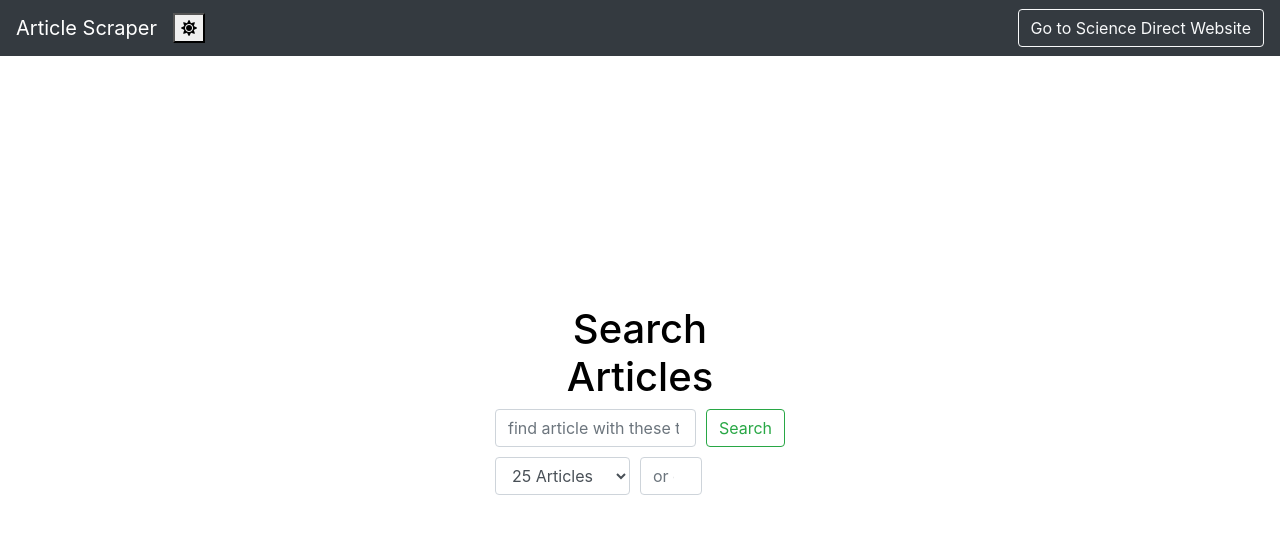
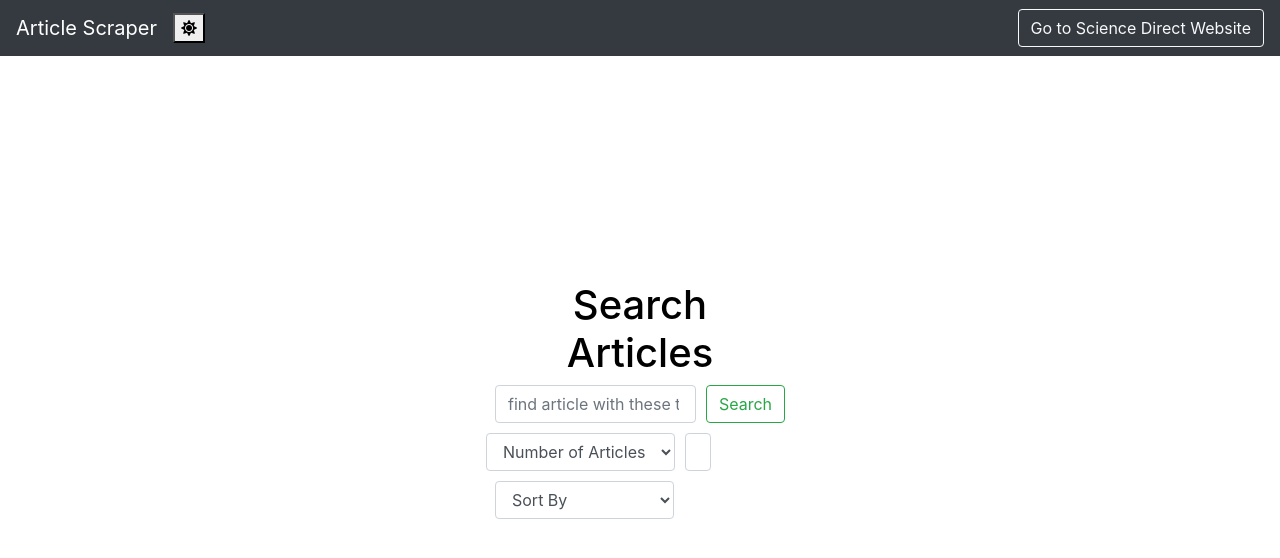
Before and after one commit to essenlikcia/Scrape_Science_Direct, a Django app: page / in a window 1280 px wide. Shown: the top 558 px of the page. Run offline with Django 5.2, Linux system fonts and the light colour scheme.

Commit message:
added sort by functionality, link to cor. author's orcid page.

```diff
--- a/website/models.py
+++ b/website/models.py
@@ -3,6 +3,7 @@ from django.db import models
 
 class Author(models.Model):
     name = models.CharField(max_length=250)
+    orcid_id = models.CharField(max_length=200, null=True, blank=True)
 
 
 class Record(models.Model):
--- a/website/templates/home.html
+++ b/website/templates/home.html
@@ -45,6 +45,12 @@
         .custom-number {
             margin-right: 83px;
         }
+        .sort-by select.form-control {
+            width: 179px;
+        }
+        .article-selection select.form-control {
+            width: 200px;
+        }
     </style>
 </head>
 <body>
@@ -59,6 +65,7 @@
         </div>
         <div class="form-element article-selection">
             <select class="form-control select2" aria-label="Article Selection" name="articles" id="articles">
+                <option value="" disabled selected>Number of Articles</option>
                 <option value="25">25 Articles</option>
                 <option value="50">50 Articles</option>
                 <option value="100">100 Articles</option>
@@ -66,6 +73,14 @@
             <input class="form-control custom-number me-2" type="number" aria-label="Article Selection"
                    id="custom_articles" name="custom_articles" min="1" max="1000" placeholder="or custom number">
         </div>
+        <div class="form-element sort-by">
+            <select class="form-control select2" aria-label="Sort By" name="sort_by" id="sort_by">
+                <option value="" disabled selected>Sort By</option>
+                <option value="relevance">Relevance</option>
+                <option value="newest">Newest</option>
+                <option value="oldest">Oldest</option>
+            </select>
+        </div>
     </form>
     </div>
 </body>
--- a/website/views.py
+++ b/website/views.py
@@ -5,6 +5,7 @@ from django.shortcuts import render
 from dotenv import load_dotenv
 from bs4 import BeautifulSoup
 from .models import Record, Author
+from .utils.soup_helper import get_parsed_html
 
 
 def home(request):
@@ -15,7 +16,6 @@ def home(request):
     records = Record.objects.all()
     return render(request, 'search_results.html', {'records': records})'''
 
-
 load_dotenv()
 api_key = os.getenv('API_KEY')
 
@@ -23,7 +23,11 @@ api_key = os.getenv('API_KEY')
 def search(request):
     if request.method == 'POST':
         query = request.POST.get('query')
-        articles_number = int(request.POST.get('articles'))
+
+        if not query:
+            return render(request, 'home.html', {'error': 'Please enter a search query.'})
+
+        articles_number = int(request.POST.get('articles', 25))
         custom_articles_number = request.POST.get('custom_articles')
         Record.objects.all().delete()
         Author.objects.all().delete()
@@ -79,8 +83,12 @@ def search(request):
         for paper in papers:
             authors_list = paper['authors'].split(', ')
             authors_objs = []
+            pii = paper['pii']
             for author_name in authors_list:
-                author, created = Author.objects.get_or_create(name=author_name.strip())
+                orcid_id = None
+                if author_name == paper['corresponding_author']:
+                    orcid_id = search_corresponding_author_orcid_id(pii)
+                author, created = Author.objects.get_or_create(name=author_name.strip(), defaults={'orcid_id': orcid_id})
                 authors_objs.append(author)
             record = Record.objects.create(
                 title=paper['title'],
@@ -92,16 +100,17 @@ def search(request):
             record.authors.add(*authors_objs)
 
         records = Record.objects.all()
+        sort_by = request.POST.get('sort_by', 'relevance')
+        records = show_articles_by_date(records, sort_by)
+
         return render(request, 'search_results.html', {'records': records})
     else:
         return render(request, 'home.html', {})
 
 
 def search_corresponding_author_name(pii):
-    url = f"https://api.elsevier.com/content/article/pii/{pii}?apiKey={api_key}"
-    response = requests.get(url)
-    data = response.text
-    soup = BeautifulSoup(data, "lxml")
+    pii_url = f"https://api.elsevier.com/content/article/pii/{pii}?apiKey={api_key}"
+    soup = get_parsed_html(pii_url)
 
     author_tags = soup.find_all('ce:author')
 
@@ -119,5 +128,28 @@ def search_corresponding_author_name(pii):
         return "Author not found."
 
 
+def search_corresponding_author_orcid_id(pii):
+    pii_url = f"https://api.elsevier.com/content/article/pii/{pii}?apiKey={api_key}"
+    soup = get_parsed_html(pii_url)
+
+    author_tags = soup.find_all('ce:author')
+
+    for author_tag in author_tags:
+        if author_tag.find('ce:cross-ref', {'refid': "cor1"}) or author_tag.find('ce:cross-ref', {'refid': "cr0005"}):
+            orcid_id = author_tag.get('orcid')
+            if orcid_id:
+                return orcid_id
+            else:
+                return soup.find('ce:author').get('orcid')
+
+
 def search_corresponding_author_email(corresponding_author_name):
     return "Email not found."
+
+
+def show_articles_by_date(records, sort_by):
+    if sort_by == 'newest':
+        records = records.order_by('-date')
+    elif sort_by == 'oldest':
+        records = records.order_by('date')
+    return records
```
Also changed, not shown: website/templates/search_results.html (+11 -1 lines), website/utils/soup_helper.py (added, +9 -0 lines), website/migrations/0004_author_orcid_id.py (added).
